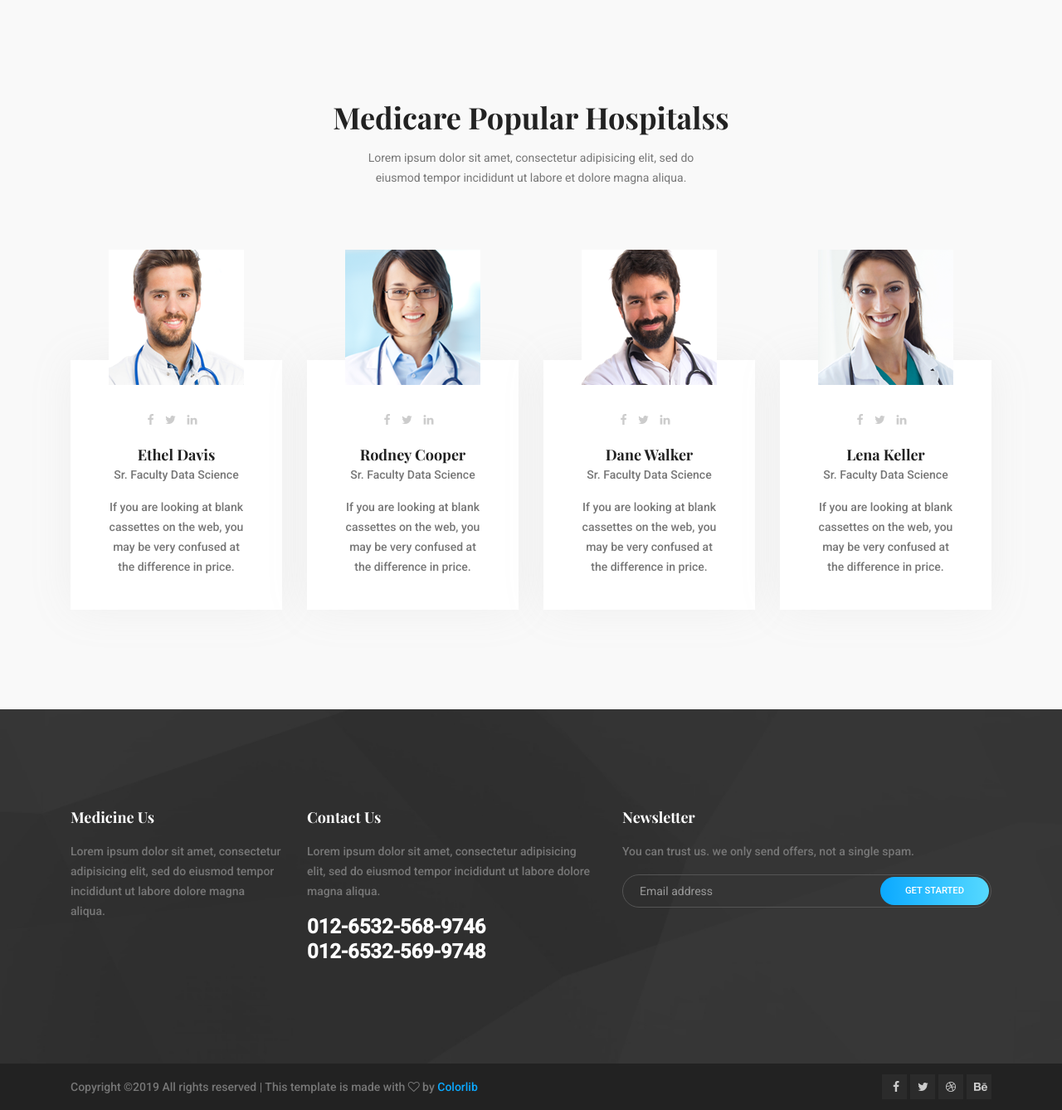
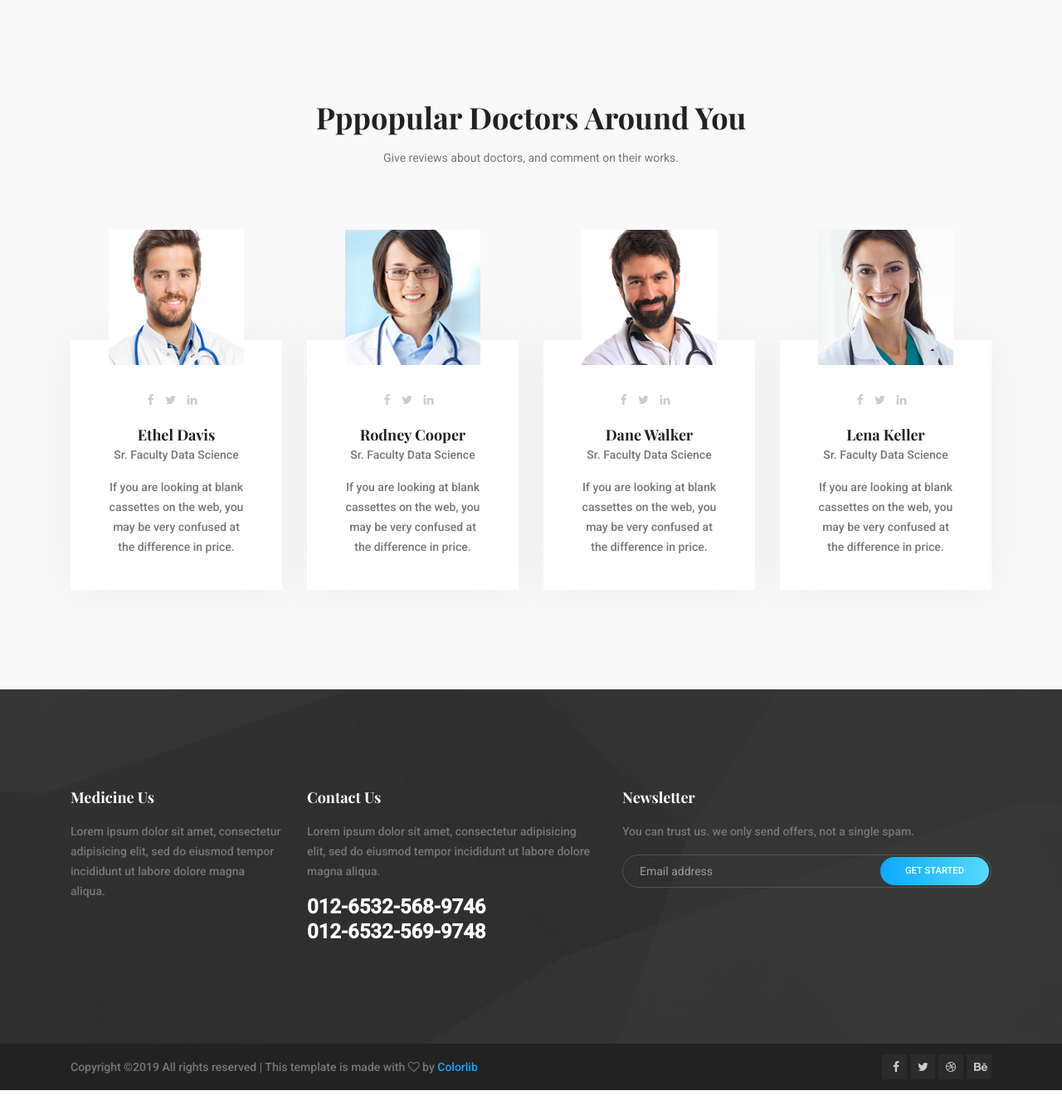
Before and after one commit to Sumir101/-asianhack2019_Boom, a PHP site: page /doctors.php in a window 1280 px wide. Shown: the part 178-1516 px from the top of the page at 83% size. After the commit the page ends 1492 px from the top, so only its background shows below. Run offline with PHP 8.4, Linux system fonts and the light colour scheme.

Commit message:
modified doctors page

```diff
--- a/doctors.php
+++ b/doctors.php
@@ -8,9 +8,10 @@ include 'header.php';
 			<div class="row justify-content-center">
 				<div class="col-lg-7">
 					<div class="main_title">
-						<h2>Medicare Popular Hospitalss</h2>
-						<p>Lorem ipsum dolor sit amet, consectetur adipisicing elit, sed do eiusmod tempor incididunt ut labore et dolore
-							magna aliqua.</p>
+						<h2>Pppopular Doctors Around You</h2>
+						<p>
+							Give reviews about doctors, and comment on their works.
+						</p>
 					</div>
 				</div>
 			</div>
```
